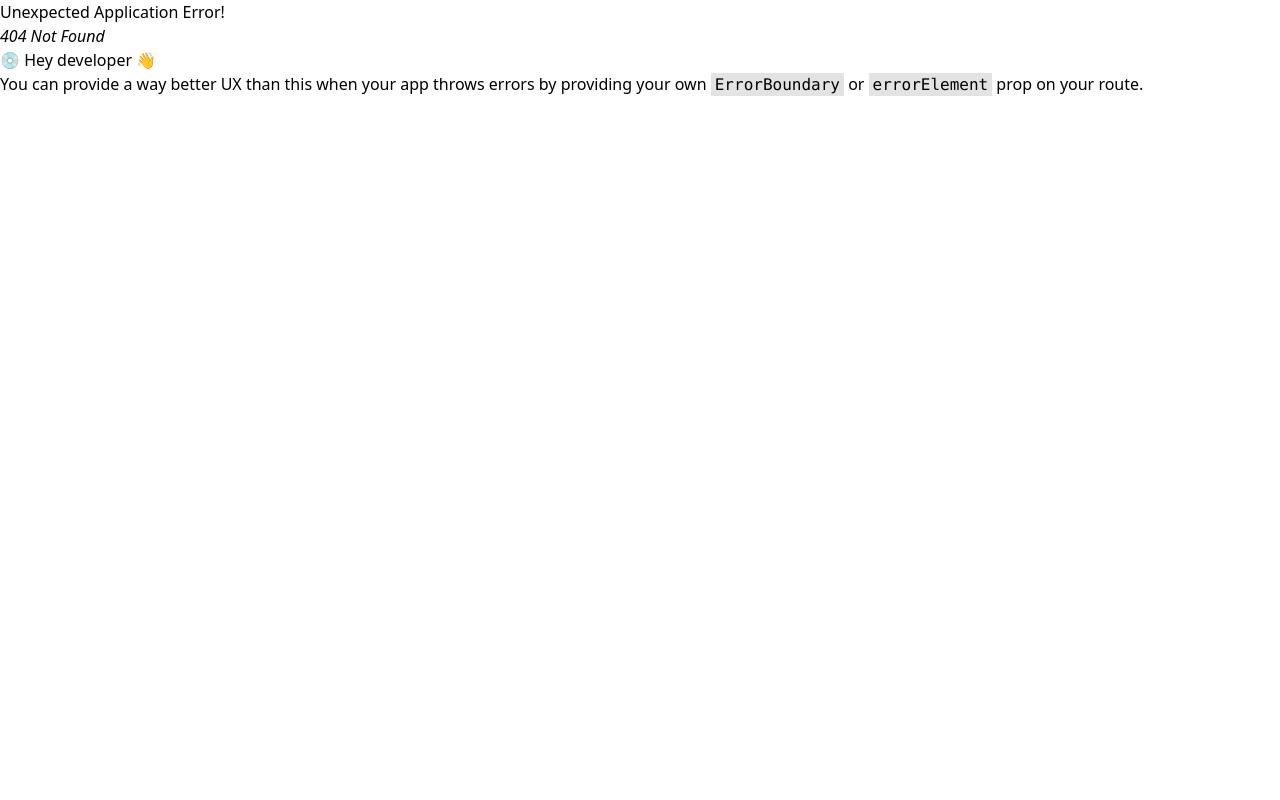
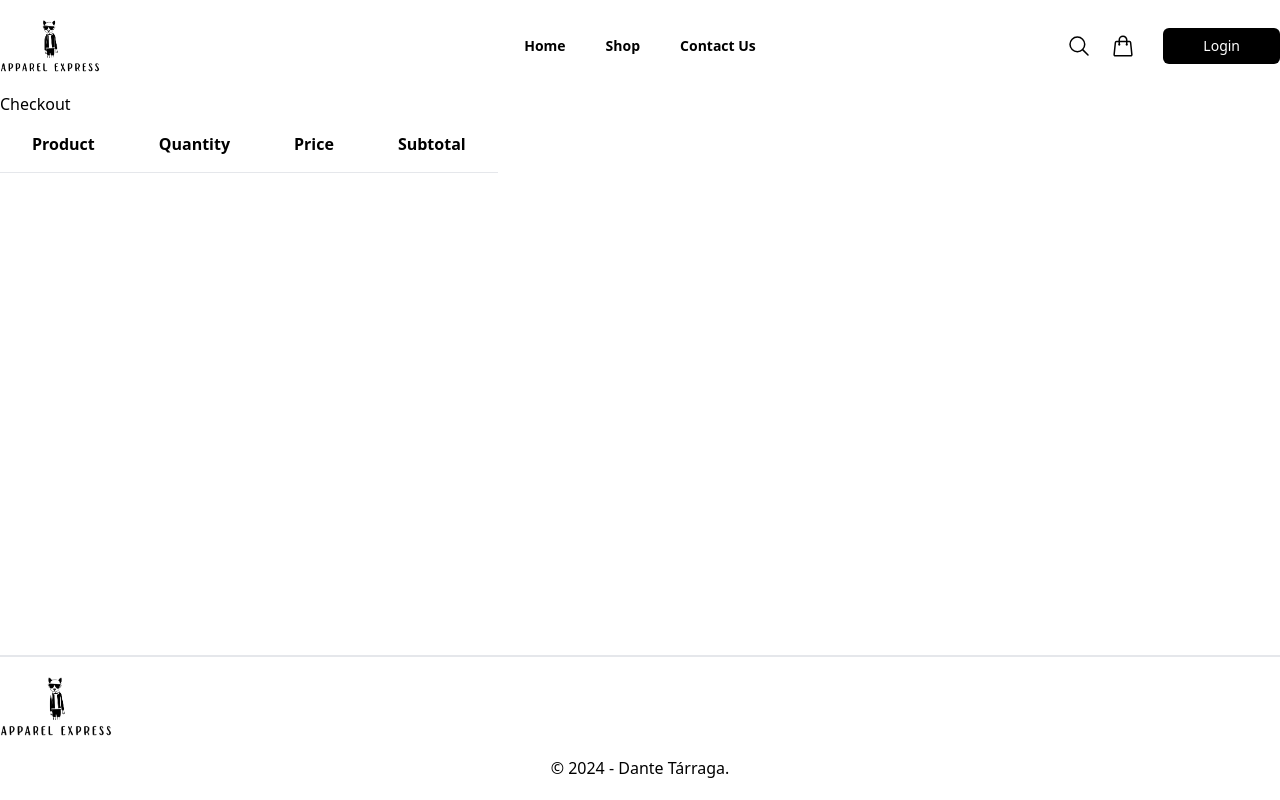
Before and after one commit to dantetarraga/ecommerce-react-tailwind, a React (Vite) app: page /cart in a window 1280 px wide. Before the commit this address had no page. Built offline with nearby package versions, Linux system fonts and the light colour scheme; a web font is replaced by a local one.

Commit message:
feat: Add sonner dependency for toast notifications and update App component

```diff
--- a/package.json
+++ b/package.json
@@ -17,6 +17,7 @@
     "react-range": "^1.8.14",
     "react-router-dom": "^6.23.1",
     "react-stars": "^2.2.5",
+    "sonner": "^1.4.41",
     "zustand": "^4.5.2"
   },
   "devDependencies": {
--- a/src/App.jsx
+++ b/src/App.jsx
@@ -1,10 +1,14 @@
 import React from 'react'
 import { RouterProvider } from 'react-router-dom'
+import { Toaster } from 'sonner'
 import router from './router/Router'
 
 function App () {
   return (
-    <RouterProvider router={router} />
+    <>
+      <Toaster />
+      <RouterProvider router={router} />
+    </>
   )
 }
 
--- a/src/components/Header.jsx
+++ b/src/components/Header.jsx
@@ -5,8 +5,7 @@ import Logo from '../assets/logo.png'
 import useCart from '../hooks/useCart'
 
 const Header = () => {
-  const { totalItems } = useCart()
-  console.log(totalItems)
+  const { cart } = useCart()
 
   return (
     <div className='container mx-auto flex items-center py-5'>
@@ -19,10 +18,9 @@ const Header = () => {
       </div>
 
       <nav className=''>
-        <ul className='flex gap-5 text-sm font-semibold [&>li]:cursor-pointer'>
+        <ul className='flex gap-10 text-sm font-semibold [&>li]:cursor-pointer'>
           <Link to='/'>Home</Link>
           <Link to='/shop'>Shop</Link>
-          <Link to='/dels'>Dels</Link>
           <Link to='/contact-us'>Contact Us</Link>
         </ul>
       </nav>
@@ -34,12 +32,14 @@ const Header = () => {
           </li>
 
           <li className='relative'>
-            <HiOutlineShoppingBag className=' text-2xl' />
-            {totalItems > 0 && (
-              <span class='absolute top-0 right-0 inline-flex items-center justify-center px-2 py-1 text-xs font-bold leading-none text-red-100 transform translate-x-1/2 -translate-y-1/2 bg-red-600 rounded-full'>
-                {totalItems}
-              </span>
-            )}
+            <Link to='/cart'>
+              <HiOutlineShoppingBag className=' text-2xl' />
+              {cart.length > 0 && (
+                <span className='absolute top-0 right-0 inline-flex items-center justify-center px-2 py-1 text-xs font-bold leading-none text-red-100 transform translate-x-1/2 -translate-y-1/2 bg-red-600 rounded-full'>
+                  {cart.length}
+                </span>
+              )}
+            </Link>
           </li>
         </ul>
         <button className='py-2 px-10 bg-black rounded-md text-sm cursor-pointer'>
--- a/src/components/product/ModalProduct.jsx
+++ b/src/components/product/ModalProduct.jsx
@@ -2,12 +2,19 @@ import { useState } from 'react'
 import { HiOutlineShoppingBag } from 'react-icons/hi'
 import { IoCloseSharp } from 'react-icons/io5'
 import ReactStars from 'react-stars'
+import useCart from '../../hooks/useCart'
 
 const ModalProduct = ({ product, onClose }) => {
+  const { dispatch } = useCart()
   const [quantity, setQuantity] = useState(1)
 
-  const handleIncrementQuantity = () => setQuantity(quantity + 1)
-  const handleDecrementQuantity = () => setQuantity(quantity > 1 ? quantity - 1 : 1)
+  const handleIncrementQuantity = () => setQuantity((prevQuantity) => prevQuantity + 1)
+  const handleDecrementQuantity = () => setQuantity((prevQuantity) => prevQuantity > 1 ? prevQuantity - 1 : 1)
+
+  const handleAddToCart = () => {
+    dispatch({ type: 'ADD_TO_CART', payload: product, quantity })
+    onClose()
+  }
 
   return (
     <div
@@ -59,7 +66,10 @@ const ModalProduct = ({ product, onClose }) => {
                 </button>
               </div>
 
-              <button className='flex items-center justify-center gap-5 flex-grow px-4 py-4 text-white bg-black rounded-md hover:bg-gray-800 focus:outline-none'>
+              <button
+                onClick={handleAddToCart}
+                className='flex items-center justify-center gap-5 flex-grow px-4 py-4 text-white bg-black rounded-md hover:bg-gray-800 focus:outline-none'
+              >
                 Add to Cart
                 <HiOutlineShoppingBag className='text-xl' />
               </button>
--- a/src/components/product/ProductCard.jsx
+++ b/src/components/product/ProductCard.jsx
@@ -1,22 +1,42 @@
 import { useEffect, useState } from 'react'
 import { CiShoppingCart } from 'react-icons/ci'
 import { IoEyeOutline } from 'react-icons/io5'
+import { MdOutlineCancel } from 'react-icons/md'
+import { toast } from 'sonner'
 import useCart from '../../hooks/useCart'
 import ModalProduct from './ModalProduct'
 
 const ProductCard = ({ product }) => {
   const [show, setShow] = useState(false)
-  const { addToCart } = useCart()
-
-  const handleOpenModal = () => setShow(true)
-  const handleCloseModal = () => setShow(false)
-
-  const handleEscape = (event) => { if (event.keyCode === 27) handleCloseModal() }
+  const { dispatch, isProductInCart } = useCart()
 
   useEffect(() => {
     if (show) document.addEventListener('keydown', handleEscape, false)
     return () => document.removeEventListener('keydown', handleEscape, false)
-  }, [handleEscape, show])
+  }, [show])
+
+  const handleAddToCart = (product) => {
+    dispatch({ type: 'ADD_TO_CART', payload: product })
+
+    const productAddedSuccessfully = isProductInCart(product)
+
+    if (productAddedSuccessfully) {
+      toast.success('Product added to cart', {
+        duration: 3000,
+        className: 'bg-green-500 text-white'
+      })
+    } else {
+      toast.error('Failed to add product to cart', {
+        className: 'bg-red-500 text-white',
+        duration: 3000,
+        icon: <MdOutlineCancel className='text-2xl' />
+      })
+    }
+  }
+
+  const handleOpenModal = () => setShow(true)
+  const handleCloseModal = () => setShow(false)
+  const handleEscape = (event) => { if (event.keyCode === 27) handleCloseModal() }
 
   return (
     <div className='shadow-lg p-5 flex flex-col relative bg-gray-100 h-[400px]'>
@@ -33,7 +53,7 @@ const ProductCard = ({ product }) => {
       <div className='absolute top-2 right-3 flex flex-col gap-5 [&>*]:cursor-pointer'>
         <button className='flex place-items-center hover:bg-slate-100 bg-white rounded-full p-2'>
           <CiShoppingCart
-            onClick={() => addToCart(product)}
+            onClick={() => handleAddToCart(product)}
             className='text-2xl text-black'
           />
         </button>
--- a/src/hooks/useCart.jsx
+++ b/src/hooks/useCart.jsx
@@ -1,16 +1,17 @@
 import cartStore from '../store/cartStore'
 
 const useCart = () => {
-  const { cart, addToCart, removeFromCart, clearCart, getTotalItems, getTotalPrice } = cartStore()
+  const { cart, dispatch, getTotalItems, getTotalPrice } = cartStore()
   const totalItems = getTotalItems()
+
+  const isProductInCart = (product) => (cart.some((item) => item.id === product.id))
 
   return {
     cart,
-    addToCart,
-    removeFromCart,
-    clearCart,
+    dispatch,
     totalItems,
-    getTotalPrice
+    getTotalPrice,
+    isProductInCart
   }
 }
 
--- a/src/layout/AppLayout.jsx
+++ b/src/layout/AppLayout.jsx
@@ -7,7 +7,6 @@ const AppLayout = () => {
   return (
     <div className='container mx-auto flex flex-col h-screen'>
       <Header />
-
       <main className='flex-grow flex flex-col'>
         <Outlet />
       </main>
--- a/src/router/Router.jsx
+++ b/src/router/Router.jsx
@@ -1,6 +1,7 @@
 import { createBrowserRouter } from 'react-router-dom'
 import AppLayout from '../layout/AppLayout'
 import ShopLayout, { shopLayoutLoader } from '../layout/ShopLayout'
+import Cart from '../views/Cart'
 import Home from '../views/Home'
 import { Shop, shopLoader } from '../views/Shop'
 
@@ -25,9 +26,8 @@ const router = createBrowserRouter([
         ]
       },
       {
-        path: '/dels',
-        // element: <Dels />
-        element: <div>Dels</div>
+        path: '/cart',
+        element: <Cart />
       },
       {
         path: '/contact-us',
--- a/src/store/cartStore.js
+++ b/src/store/cartStore.js
@@ -5,7 +5,7 @@ const cartReducer = (state, action) => {
     case 'ADD_TO_CART':
       return {
         ...state,
-        cart: [...state.cart, { ...action.payload, quantity: 1 }]
+        cart: [...state.cart, { ...action.payload, quantity: action.quantity || 1 }]
       }
     case 'REMOVE_FROM_CART':
       return {
--- /dev/null
+++ b/src/views/Cart.jsx
@@ -0,0 +1,53 @@
+import useCart from '../hooks/useCart'
+
+const Cart = () => {
+  const { cart } = useCart()
+  console.log(cart)
+
+  return (
+    <section>
+      <h3>Checkout</h3>
+
+      <table className='table-auto'>
+        <thead className='min-w-full border-b border-gray-200'>
+          <tr className='w-full border-b [&>*]:px-8 [&>*]:py-4'>
+            <th>Product</th>
+            <th>Quantity</th>
+            <th>Price</th>
+            <th>Subtotal</th>
+          </tr>
+        </thead>
+
+        <tbody>
+          {cart.map((product) => (
+            <tr key={product.id} className='border-b [&>*]:text-center'>
+              <td className='font-bold text-sm flex items-center gap-4 p-4'>
+                <img src={product.image} alt={product.title} className='w-16 h-16' />
+                <p>{product.title}</p>
+              </td>
+              <td className='px-4 py-2 rounded-sm'>
+                <div className='flex items-center border border-gray-300 rounded-md overflow-hidden'>
+                  <button
+                    className='px-2 py-1 text-gray-700 hover:bg-gray-200 focus:outline-none'
+                  >
+                    -
+                  </button>
+                  <span className='px-4'>{product.quantity}</span>
+                  <button
+                    className='px-2 py-1 text-gray-600 hover:bg-slate-100 bg-white'
+                  >
+                    +
+                  </button>
+                </div>
+              </td>
+              <td>${product.price.toFixed(2)}</td>
+              <td>${product.price * product.quantity}</td>
+            </tr>
+          ))}
+        </tbody>
+      </table>
+    </section>
+  )
+}
+
+export default Cart
```
Also changed, not shown: 1 other file (tests, documents, lock files or other folders).
